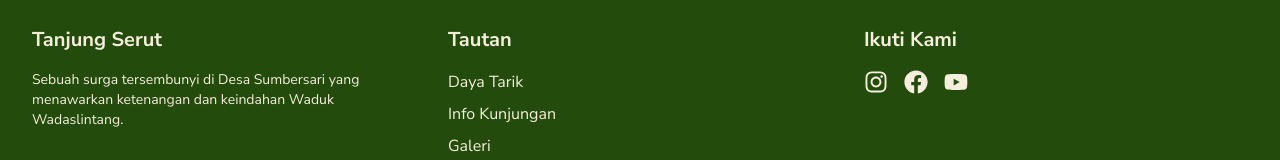
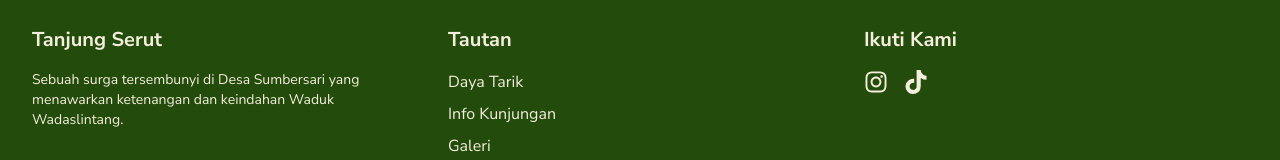
Before and after one commit to dimsmukhtar/tanjung-serut, a React (Vite) app: page /our-team in a window 1280 px wide. Shown: the part 1731-1891 px from the top of the page. Built offline with nearby package versions, Linux system fonts and the light colour scheme.

Commit message:
add instagram and tiktok link

```diff
--- a/src/components/Footer.tsx
+++ b/src/components/Footer.tsx
@@ -1,5 +1,5 @@
 import React from "react"
-import { FaInstagram, FaFacebook, FaYoutube } from "react-icons/fa"
+import { FaInstagram, FaYoutube, FaTiktok } from "react-icons/fa"
 import { Link } from "react-router-dom" // <-- 1. Impor komponen Link
 
 const Footer: React.FC = () => {
@@ -61,25 +61,18 @@ const Footer: React.FC = () => {
             <h3 className="text-xl font-bold font-montserrat mb-4">Ikuti Kami</h3>
             <div className="flex justify-center md:justify-start space-x-4">
               <a
-                href="#" // Ganti dengan link Instagram Anda
+                href="https://www.instagram.com/kpmsumbersari02/"
                 aria-label="Instagram"
                 className="text-2xl hover:text-sunset-orange transform hover:scale-125 transition-transform"
               >
                 <FaInstagram />
               </a>
               <a
-                href="#" // Ganti dengan link Facebook Anda
-                aria-label="Facebook"
+                href="https://www.tiktok.com/@kpm2sumbersari"
+                aria-label="Tiktok"
                 className="text-2xl hover:text-sunset-orange transform hover:scale-125 transition-transform"
               >
-                <FaFacebook />
-              </a>
-              <a
-                href="#" // Ganti dengan link Youtube Anda
-                aria-label="Youtube"
-                className="text-2xl hover:text-sunset-orange transform hover:scale-125 transition-transform"
-              >
-                <FaYoutube />
+                <FaTiktok />
               </a>
             </div>
           </div>
```
